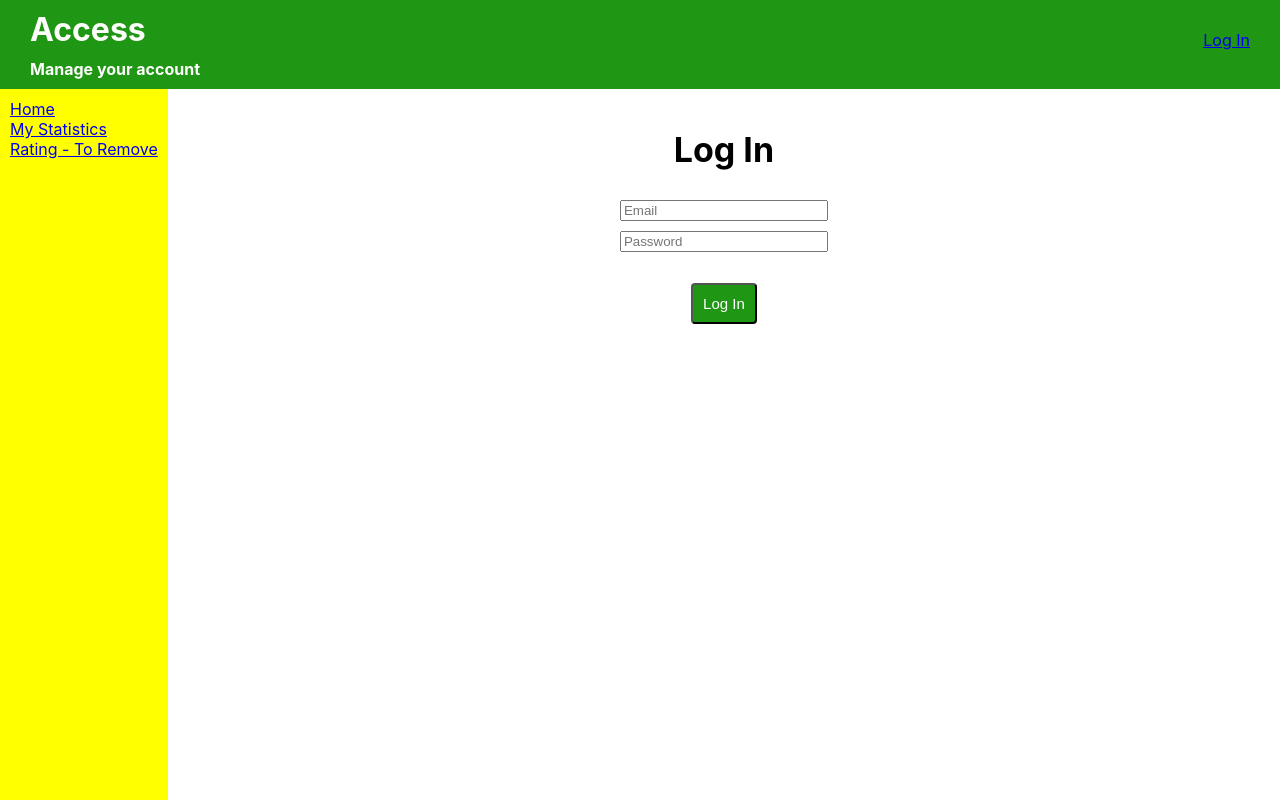
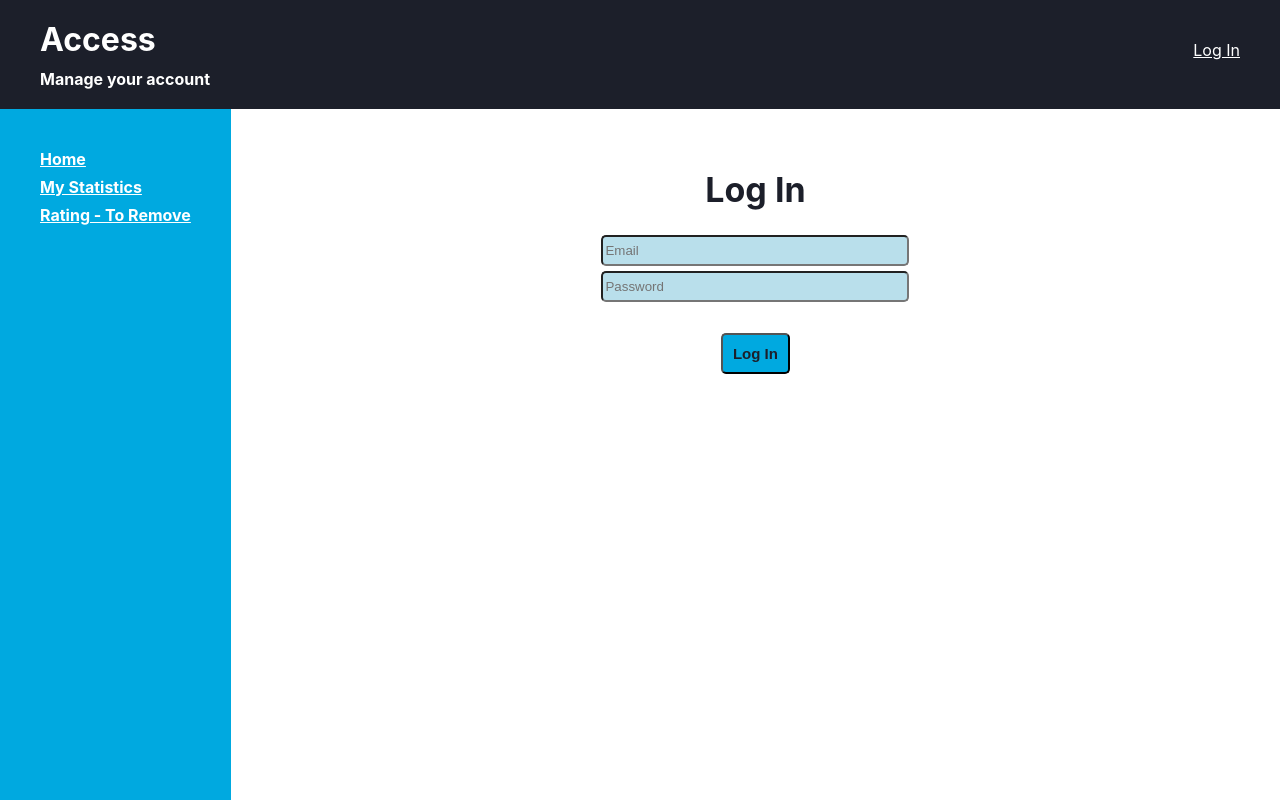
Before and after one commit to onelogin/onelogin-demo-lab, a React (Create React App) app: page / in a window 1280 px wide. Built offline with nearby package versions, Linux system fonts and the light colour scheme; no server answers.

Commit message:
Redesign main page

```diff
--- a/src/pages/login_page/login_page.scss
+++ b/src/pages/login_page/login_page.scss
@@ -2,7 +2,7 @@
   text-align: center;
   padding: 20px;
   font-size: calc(10px + 3vmin);
-  color: black;
+  color: #1C1f2A;
 }
 
 .splash-page {
@@ -14,10 +14,10 @@
 }
 
 .form {
-  padding: 20px;
+  padding: 40px;
   flex-grow: 1;
-  display: inline;
+  display: inline;;
   text-align: center;
-  input[type="email"] { min-width: 200px; }
-  input[type="password"] { min-width: 200px; }
+  input[type="email"] {color: #1C1f2A; min-width: 300px; min-height: 25px; background-color: #b9dfeb; border-radius: 5px;}
+  input[type="password"] {color: #1C1f2A; min-width: 300px; min-height: 25px; background-color:  #b9dfeb; border-radius: 5px;}
 }
--- a/src/ui_components/header/header.scss
+++ b/src/ui_components/header/header.scss
@@ -1,7 +1,7 @@
 .header {
-  background: $access-green;
-  color: $off-white;
-  padding: 10px;
+  background: #1C1F2a;
+  color: white;
+  padding: 20px;
   display: flex;
   flex-direction: row;
 }
@@ -34,3 +34,8 @@
     text-align: center;
   }
 }
+
+.user-link {
+  color: white;
+
+}
--- a/src/ui_components/left_rail/left_rail.js
+++ b/src/ui_components/left_rail/left_rail.js
@@ -6,13 +6,13 @@ class LeftRail extends Component {
       <div className="left-rail">
         <ul>
           <li>
-            <Link to="/">Home</Link>
+            <Link to="/" className="link">Home</Link>
           </li>
           <li>
-            <Link to="/stats">My Statistics</Link>
+            <Link to="/stats" className="link">My Statistics</Link>
           </li>
           <li>
-            <Link to="/rating">Rating - To Remove</Link>
+            <Link to="/rating" className="link">Rating - To Remove</Link>
           </li>
         </ul>
       </div>
--- a/src/ui_components/left_rail/left_rail.scss
+++ b/src/ui_components/left_rail/left_rail.scss
@@ -1,5 +1,16 @@
 .left-rail {
   order: -1;
-  background: yellow;
-  padding: 10px;
+  background: #00A9E0;
+  padding: 40px;
+
 }
+ ul li {
+   margin-bottom: 8px;
+ }
+
+ .link {
+   color: white;
+   font-weight: bold;
+   text-decoration: underline;
+
+ }
--- a/src/ui_components/login_form/login_form.js
+++ b/src/ui_components/login_form/login_form.js
@@ -5,8 +5,8 @@ import SubmitButton from '../submit_button/submit_button';
 const LoginForm = (props) => {
   return (
     <form onSubmit={props.handleLogin}>
-      <input placeholder="Email" type="email" name="emailAddress"/><br/>
-      <input placeholder="Password" type="password" name="password"/><br/><br/>
+      <input id="Email" placeholder="Email" type="email" name="emailAddress"/><br/>
+      <input id="Password" placeholder="Password" type="password" name="password"/><br/><br/>
       <SubmitButton text="Log In"/>
     </form>
   );
--- a/src/ui_components/submit_button/submit_button.scss
+++ b/src/ui_components/submit_button/submit_button.scss
@@ -1,8 +1,9 @@
 .submit-button {
-  background-color: $access-green !important;
+  background-color: #00A9E0 ;
   cursor: pointer;
   padding: 10px;
-  border-radius: 4px;
-  color: white;
+  border-radius: 5px;
+  color: #1C1F2A;
   font-size: 15px;
+  font-weight: bold;
 }
```
Also changed, not shown: src/index.scss (line endings or trailing spaces).
